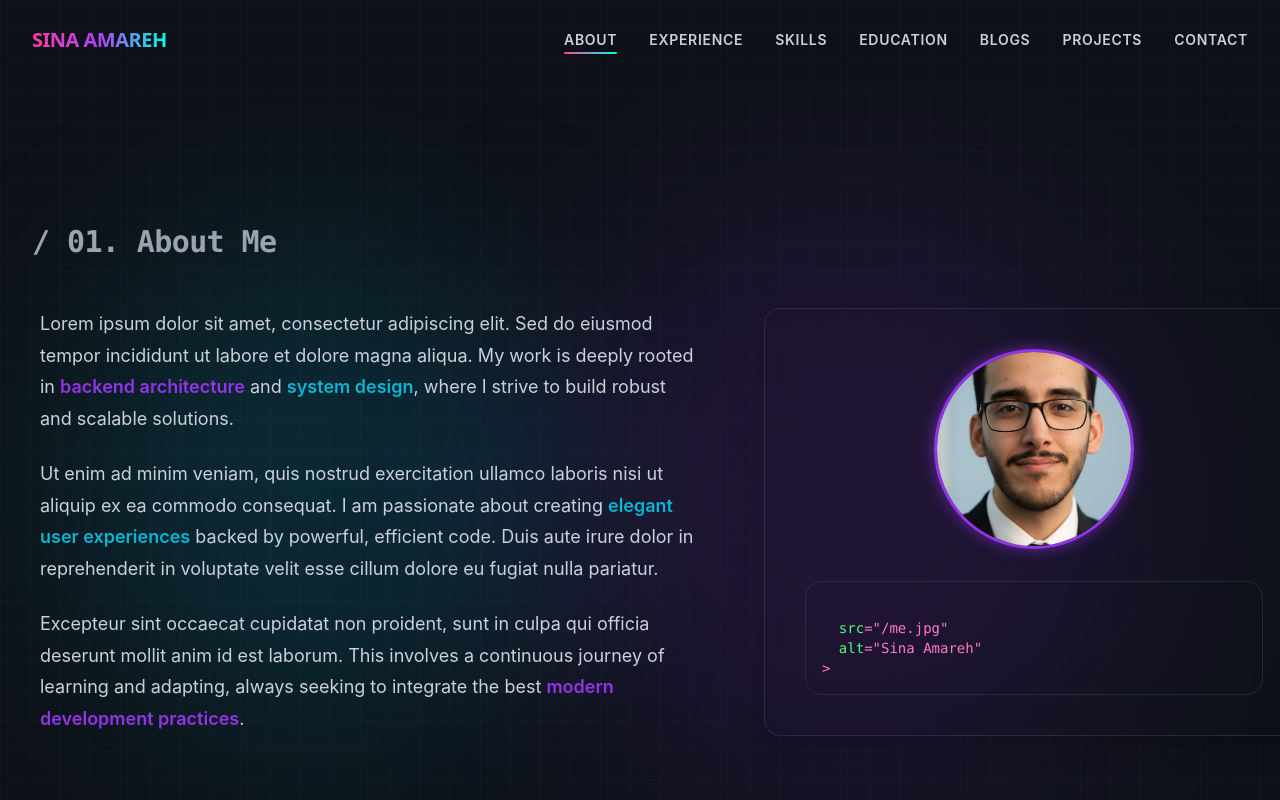
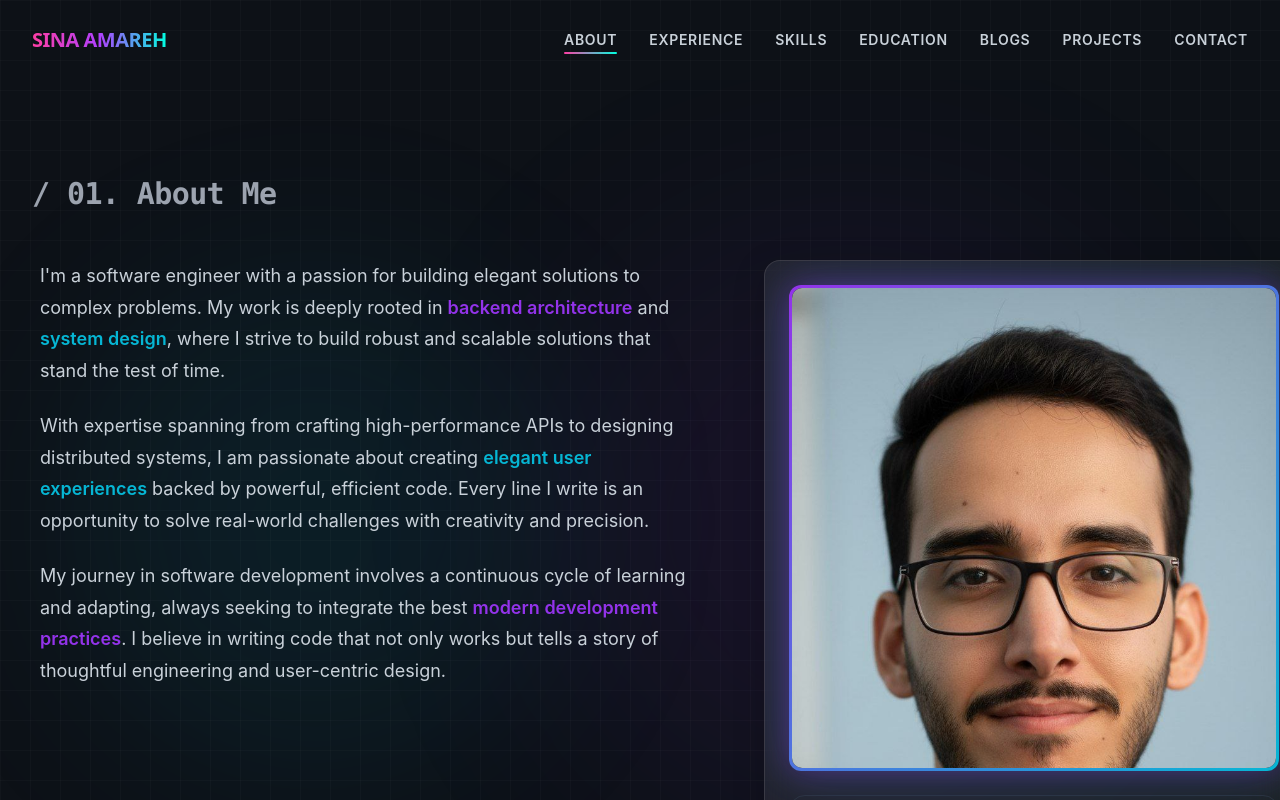
Before and after one commit to Sina-Amare/Portfolio, a Next.js app: page /about in a window 1280 px wide. Shown: the top 800 px of the page. Built offline with nearby package versions, Linux system fonts and the light colour scheme.

Commit message:
working on about page

```diff
--- a/app/(site)/components/About.tsx
+++ b/app/(site)/components/About.tsx
@@ -82,18 +82,24 @@ const About = () => {
       {/* Background Glows */}
       <div aria-hidden="true" className="absolute inset-0 -z-10">
         {/* Purple Glow (Behind right column glassmorphic card) */}
-        <div className="absolute top-[15%] right-[10%] h-[600px] w-[600px] rounded-full bg-[#9333ea]/[0.15] blur-[120px]" />
+        <div className="absolute top-[15%] right-[10%] h-[600px] w-[600px] rounded-full bg-[#9333ea]/[0.15] blur-[120px] animate-pulse-slow" />
         {/* Cyan Glow (Behind left column text) */}
-        <div className="absolute top-[20%] left-[5%] h-[500px] w-[500px] rounded-full bg-[#06b6d4]/[0.15] blur-[100px]" />
+        <div className="absolute top-[20%] left-[5%] h-[500px] w-[500px] rounded-full bg-[#06b6d4]/[0.15] blur-[100px] animate-pulse-slow" />
       </div>
 
-      <h2 className="font-mono text-2xl md:text-3xl text-gray-400 mb-12">
+      {/* Section Title */}
+      <motion.h2
+        className="font-mono text-2xl md:text-3xl text-gray-400 mb-12"
+        initial={{ opacity: 0, y: -20 }}
+        animate={{ opacity: 1, y: 0 }}
+        transition={{ duration: 0.6 }}
+      >
         {displayedTitle}
         <span className="typing-cursor"></span>
-      </h2>
+      </motion.h2>
 
       <div className="w-full max-w-[1200px] mx-auto grid grid-cols-1 lg:grid-cols-[55%_45%] items-start gap-12 lg:gap-16">
-        {/* Left Column (Text) */}
+        {/* Left Column (Text Content) */}
         <motion.div
           className="text-gray-300 text-lg leading-relaxed space-y-6"
           initial="hidden"
@@ -104,49 +110,102 @@ const About = () => {
           }}
         >
           <p>
-            Lorem ipsum dolor sit amet, consectetur adipiscing elit. Sed do eiusmod tempor
-            incididunt ut labore et dolore magna aliqua. My work is deeply rooted in{" "}
+            I'm a software engineer with a passion for building elegant solutions to complex
+            problems. My work is deeply rooted in{" "}
             <span style={{ color: "#9333ea", fontWeight: 600 }}>backend architecture</span> and{" "}
             <span style={{ color: "#06b6d4", fontWeight: 600 }}>system design</span>, where I strive
-            to build robust and scalable solutions.
+            to build robust and scalable solutions that stand the test of time.
           </p>
           <p>
-            Ut enim ad minim veniam, quis nostrud exercitation ullamco laboris nisi ut aliquip ex ea
-            commodo consequat. I am passionate about creating{" "}
+            With expertise spanning from crafting high-performance APIs to designing distributed
+            systems, I am passionate about creating{" "}
             <span style={{ color: "#06b6d4", fontWeight: 600 }}>elegant user experiences</span>{" "}
-            backed by powerful, efficient code. Duis aute irure dolor in reprehenderit in voluptate
-            velit esse cillum dolore eu fugiat nulla pariatur.
+            backed by powerful, efficient code. Every line I write is an opportunity to solve
+            real-world challenges with creativity and precision.
           </p>
           <p>
-            Excepteur sint occaecat cupidatat non proident, sunt in culpa qui officia deserunt
-            mollit anim id est laborum. This involves a continuous journey of learning and adapting,
+            My journey in software development involves a continuous cycle of learning and adapting,
             always seeking to integrate the best{" "}
             <span style={{ color: "#9333ea", fontWeight: 600 }}>modern development practices</span>.
+            I believe in writing code that not only works but tells a story of thoughtful
+            engineering and user-centric design.
           </p>
         </motion.div>
 
-        {/* Right Column (Glassmorphic Avatar Card) */}
+        {/* Right Column (Glassmorphic Photo Card) */}
         <div className="relative">
           {/* Glassmorphic Card Container */}
-          <div className="bg-white/8 backdrop-blur-[15px] border border-white/10 rounded-[16px] p-[2.5rem] shadow-[0_8px_32px_0_rgba(0,0,0,0.2)] flex flex-col items-center relative overflow-hidden">
-            {/* Profile Photo */}
+          <motion.div
+            className="relative overflow-hidden flex flex-col"
+            style={{
+              background: "rgba(255, 255, 255, 0.08)",
+              backdropFilter: "blur(15px)",
+              border: "1px solid rgba(255, 255, 255, 0.1)",
+              borderRadius: "16px",
+              boxShadow: "0 8px 32px 0 rgba(0, 0, 0, 0.2)",
+            }}
+            initial={{ opacity: 0, scale: 0.95 }}
+            animate={{ opacity: 1, scale: 1 }}
+            transition={{ duration: 0.8, delay: 0.4 }}
+          >
+            {/* Profile Photo Container with Inner Glow */}
+            <div className="relative p-6 pb-4">
+              <motion.div
+                className="relative"
+                style={{
+                  opacity: photoRendered ? 1 : 0,
+                  transition: "opacity 0.8s ease",
+                }}
+              >
+                {/* Photo with gradient border effect */}
+                <div
+                  className="relative"
+                  style={{
+                    padding: "3px",
+                    background: "linear-gradient(135deg, #9333EA 0%, #06B6D4 100%)",
+                    borderRadius: "12px",
+                    boxShadow: "0 0 30px rgba(147, 51, 234, 0.4), 0 0 60px rgba(6, 182, 212, 0.2)",
+                  }}
+                >
                   <img
                     src="/me.jpg"
                     alt="Sina Amareh"
-              className="w-[200px] h-[200px] rounded-full object-cover object-center mb-[2rem] border-[3px] border-[#9333EA] shadow-[0_0_15px_rgba(147,51,234,0.6)] opacity-0 transition-opacity duration-500"
-              style={{ opacity: photoRendered ? 1 : 0 }}
+                    style={{
+                      width: "100%",
+                      height: "auto",
+                      maxHeight: "480px",
+                      borderRadius: "10px",
+                      objectFit: "cover",
+                      objectPosition: "center top",
+                      display: "block",
+                      backgroundColor: "#0d1117",
+                    }}
                   />
+                </div>
+              </motion.div>
+            </div>
 
-            {/* Code Box */}
-            <pre className="w-full text-left p-0">
+            {/* Code Box - Bottom Section */}
+            <div className="px-6 pb-6 pt-2">
+              <pre
+                className="w-full text-left"
+                style={{
+                  background: "transparent",
+                  border: "none",
+                  boxShadow: "none",
+                  padding: 0,
+                  margin: 0,
+                }}
+              >
                 <code
-                className="language-html !bg-transparent"
+                  className="language-html !bg-transparent !text-sm"
                   dangerouslySetInnerHTML={{
                     __html: displayedCode + '<span class="typing-cursor"></span>',
                   }}
                 ></code>
               </pre>
             </div>
+          </motion.div>
         </div>
       </div>
     </section>
```
Lines whose indentation alone changed are shown as unchanged.
